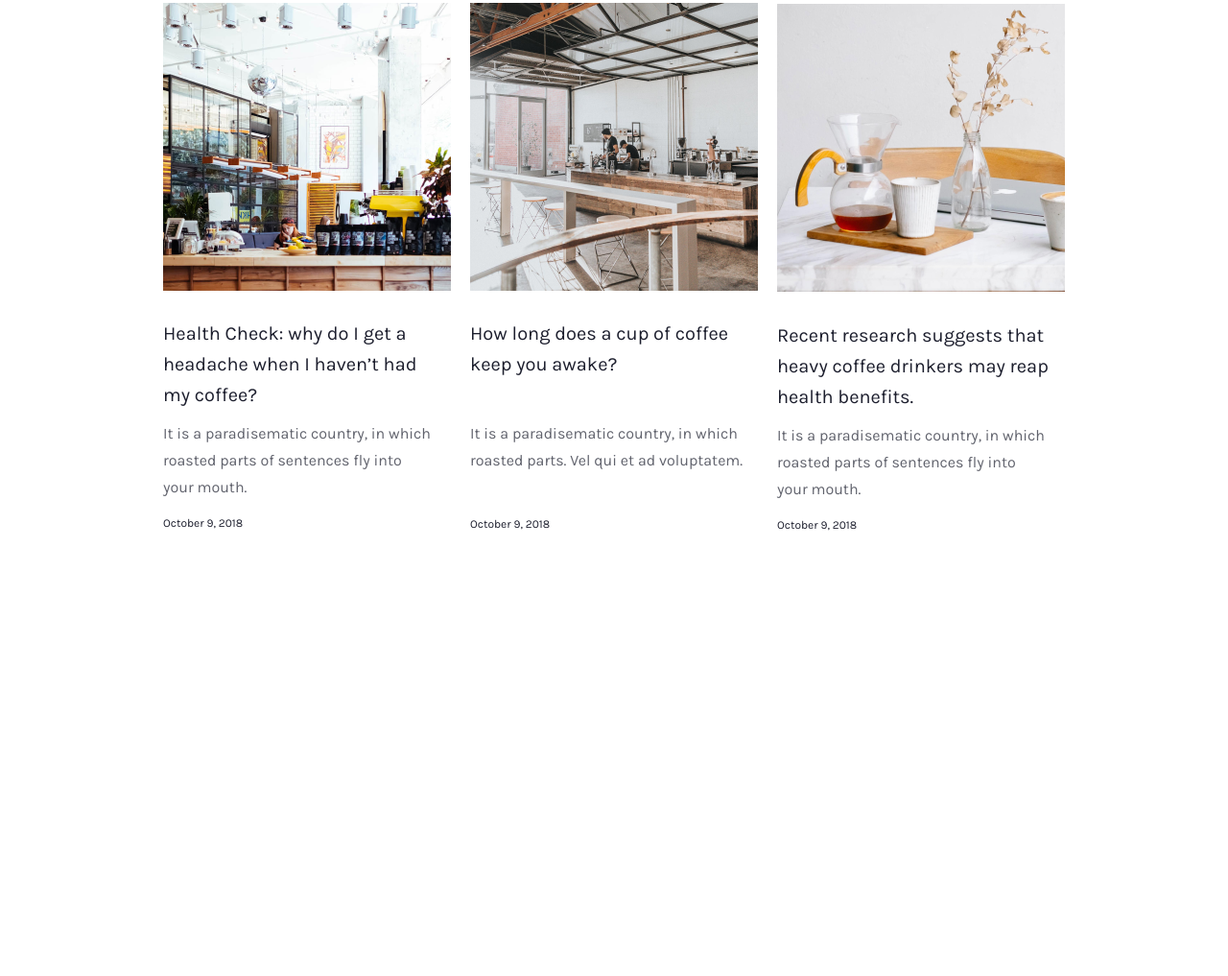
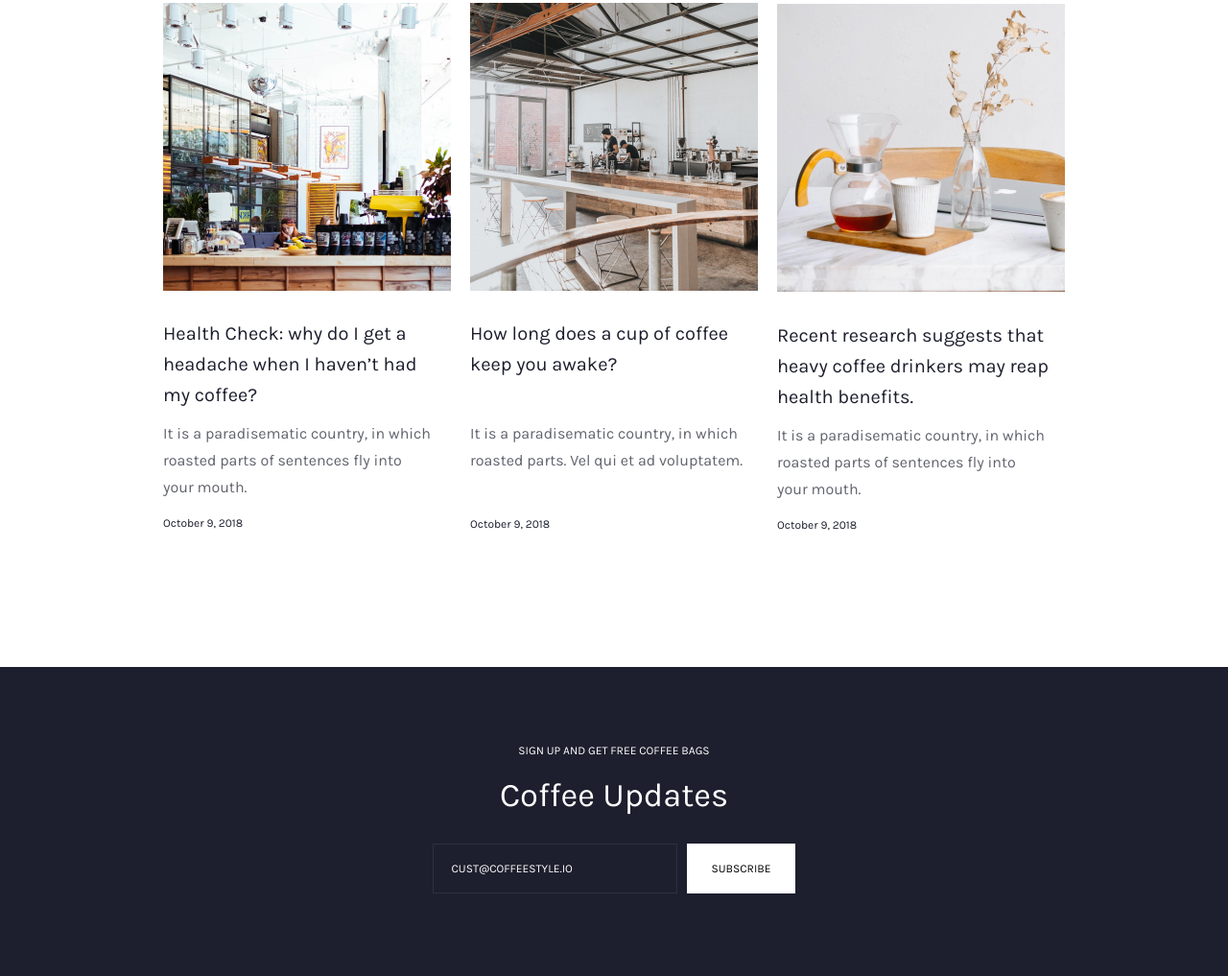
Before and after one commit to foxzzzz01/coffeestyle, a plain HTML site: page index.html in a window 1280 px wide. Shown: the part 3944-4961 px from the top of the page at 96% size. Before the commit the page ends 4639 px from the top, so only its background shows below. Drawn offline with Linux system fonts and the light colour scheme.

Commit message:
signup added

```diff
--- a/index.html
+++ b/index.html
@@ -273,5 +273,25 @@
         </div>
     </div>
 
+
+    <div class="signup">
+        <div class="container2 signup__wrap">
+            <div class="signup__desc">
+                <p class="signup__desc-title">
+                    Sign up and get free coffee bags
+                </p>
+                <h2 class="signup__desc-text">
+                    Coffee Updates
+                </h2>
+
+                    <form class="form">
+                        <input type="text" id="fname" name="fname" value="cust@coffeestyle.io" class="input">
+                        <label for="name" class="label">subscribe</label>
+                    </form>
+
+            </div>
+        </div>
+    </div>
+
 </body>
 </html>
--- a/styles/main.css
+++ b/styles/main.css
@@ -3,3 +3,4 @@
 @import url(./banner.css);
 @import url(./producs.css);
 @import url(./stories.css);
+@import url(./signup.css);
--- /dev/null
+++ b/styles/signup.css
@@ -0,0 +1,77 @@
+.signup{
+    padding: 80px 0 86px 0;
+    background: #1D1F2E;
+    color: #fff;
+}
+
+
+.signup__wrap{
+    display: flex;
+    align-items: center;
+    justify-content: center;
+}
+
+
+.signup__desc-title{
+    font-size: 12px;
+    font-weight: 400;
+    padding-bottom: 15px;
+    text-transform: uppercase;
+    text-align: center;
+}
+
+
+.signup__desc-text{
+    font-size: clamp(1.563rem, 1.364rem + 0.99vw, 2.25rem);
+    font-weight: 400;
+    line-height: 50px;
+    text-align: center;
+    padding-bottom: 25px;
+}
+
+
+.input{
+    font-size: 12px;
+    font-weight: 400;
+    text-transform: uppercase;
+    padding: 18px 100px 18px 18px;
+    background: #1D1F2E;
+    color: #fff;
+    border: 1px solid #2F303E;
+    overflow: hidden;
+}
+
+
+.form{
+    max-width: 490px;
+    width: 100%;
+    display: flex;
+    gap: 10px;
+}
+
+.label{
+    font-size: 12px;
+    font-weight: 400;
+    color: #000;
+    padding: 19px 25px;
+    background: #FFFFFF;
+    transition: 0.3s;
+    text-transform: uppercase;
+
+}
+.label:hover{
+    box-shadow: 0px 2px 6px 0px;
+    background: #1D1F2E1A;
+    color: #fff;
+}
+
+
+@media screen and (max-width: 420px) {
+    .label{
+       padding: 13px 18px;
+       font-size: 10px;
+    }
+    .input{
+        padding: 15px 30px 15px 15px;
+    }
+}
```
